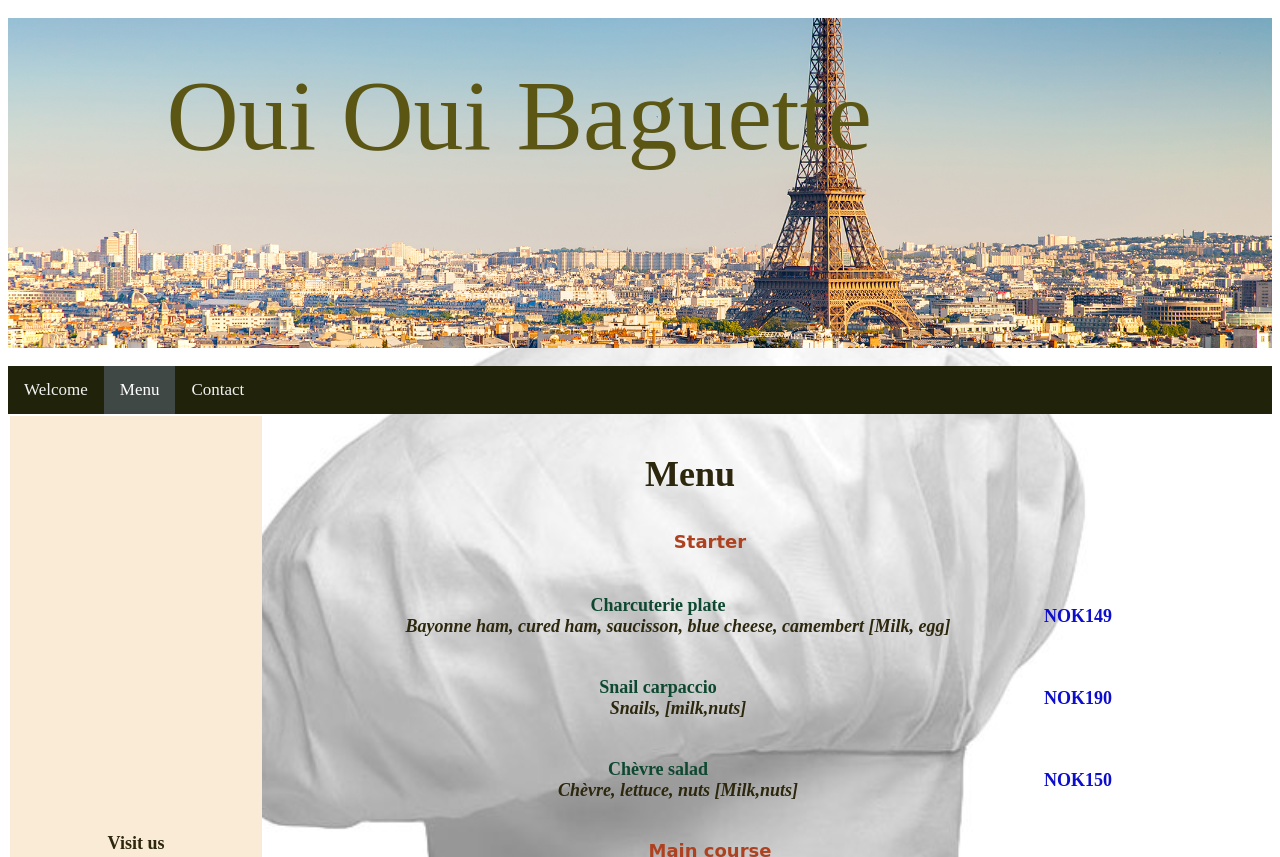
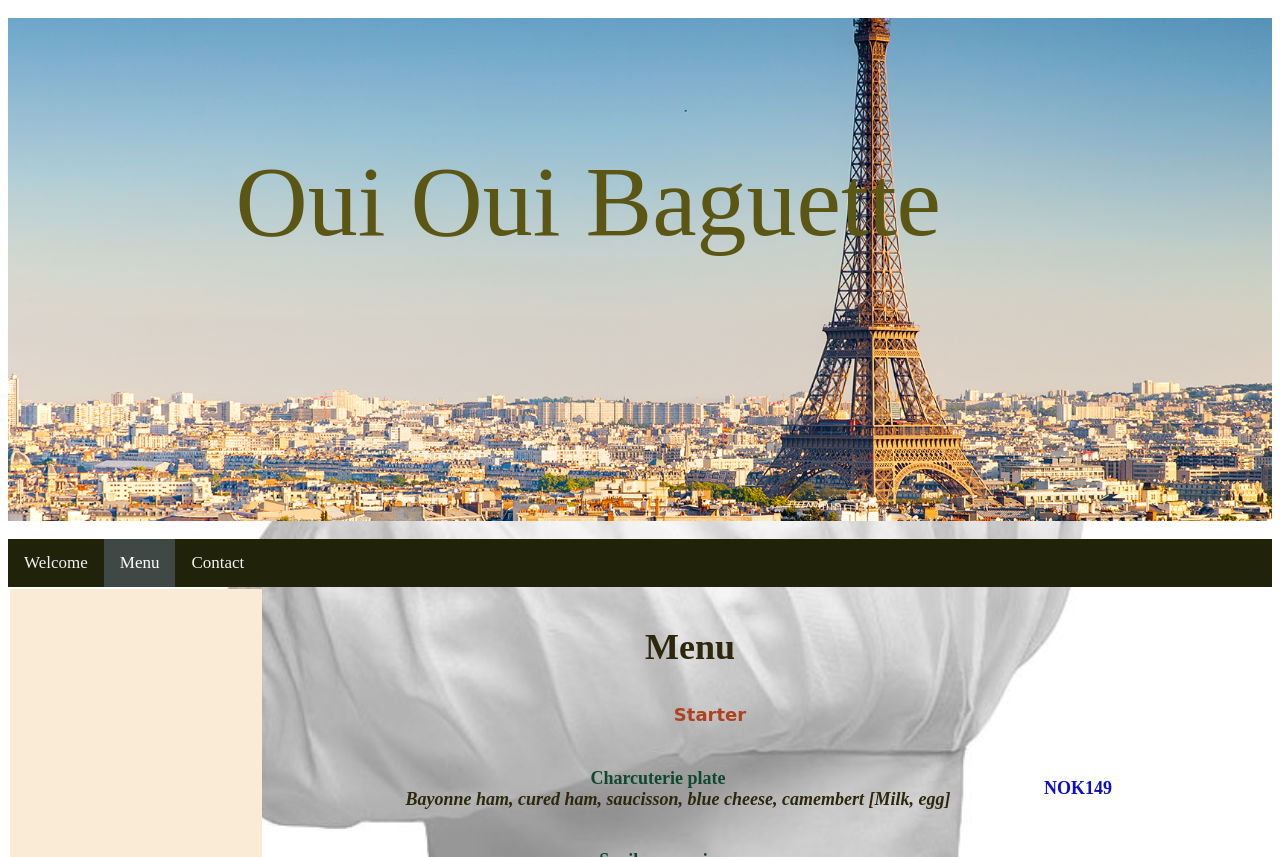
Before and after one commit to Oblig1/demo-repository, a website: page index.html in a window 1280 px wide. Shown: the top 857 px of the page. Drawn offline with Linux system fonts and the light colour scheme.

Commit message:
Update index.css
Change1 Css

```diff
--- a/index.css
+++ b/index.css
@@ -82,7 +82,7 @@
     }
 
     #head {
-        padding: 40px;
+        padding: 10%;
         height: 250px;
         background-image: url("Paris_Website-Header-Banner_2100x675.jpg");
         background-position: bottom;
```
